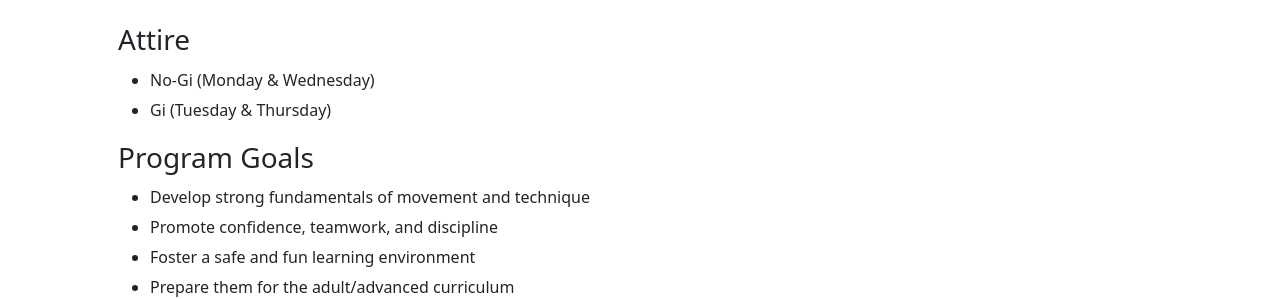
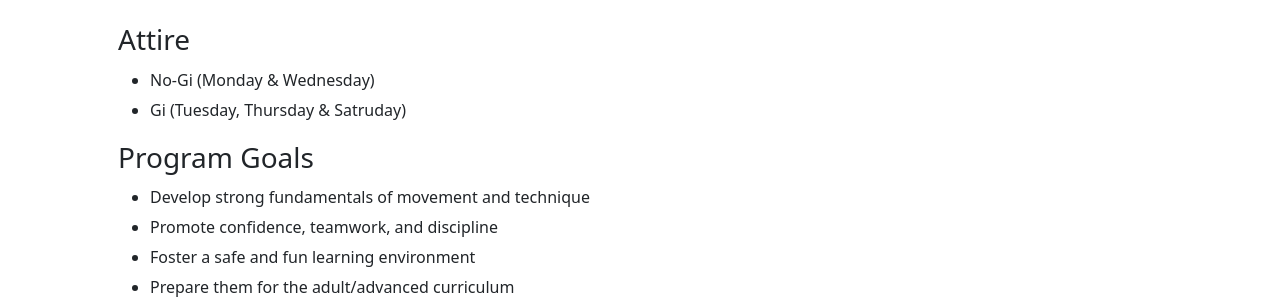
Before and after one commit to RavenGrappling/RavenGrappling.github.io, a Jekyll site: the page built from kids-teens.md, in a window 1280 px wide and 900 px high, scrolled down 517 px. Shown: the part 161-460 px from the top of the window. Built offline with Jekyll 4.4.1, drawn with Linux system fonts in a browser that asks for light colours.

Commit message:
Update kids-teens.md

```diff
--- a/kids-teens.md
+++ b/kids-teens.md
@@ -36,7 +36,7 @@ layout: default
   </h3>
   <ul>
     <li>No-Gi (Monday & Wednesday)</li>
-    <li>Gi (Tuesday & Thursday)</li>
+    <li>Gi (Tuesday, Thursday & Satruday)</li>
   </ul>
 
   <h3>Program Goals</h3>
```
